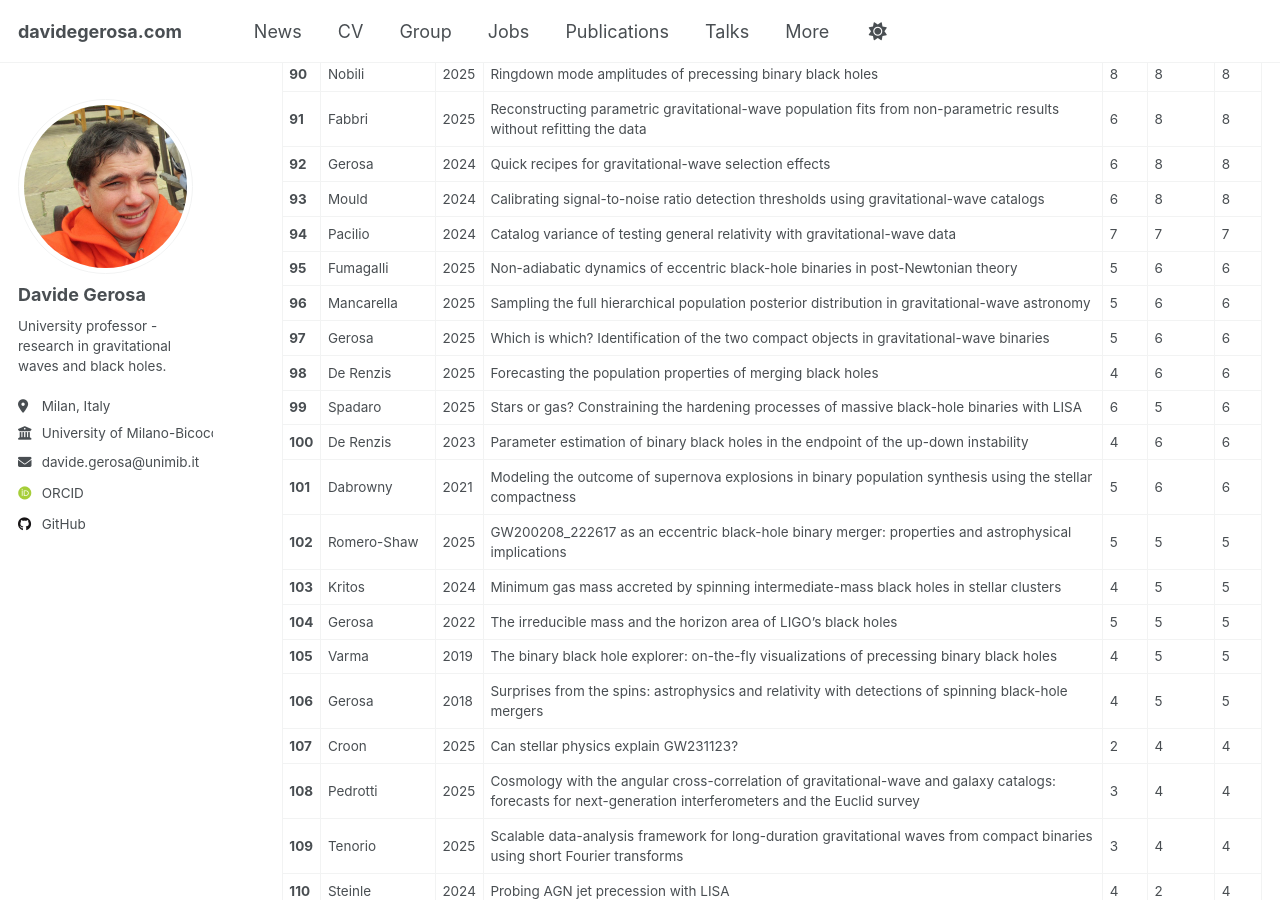
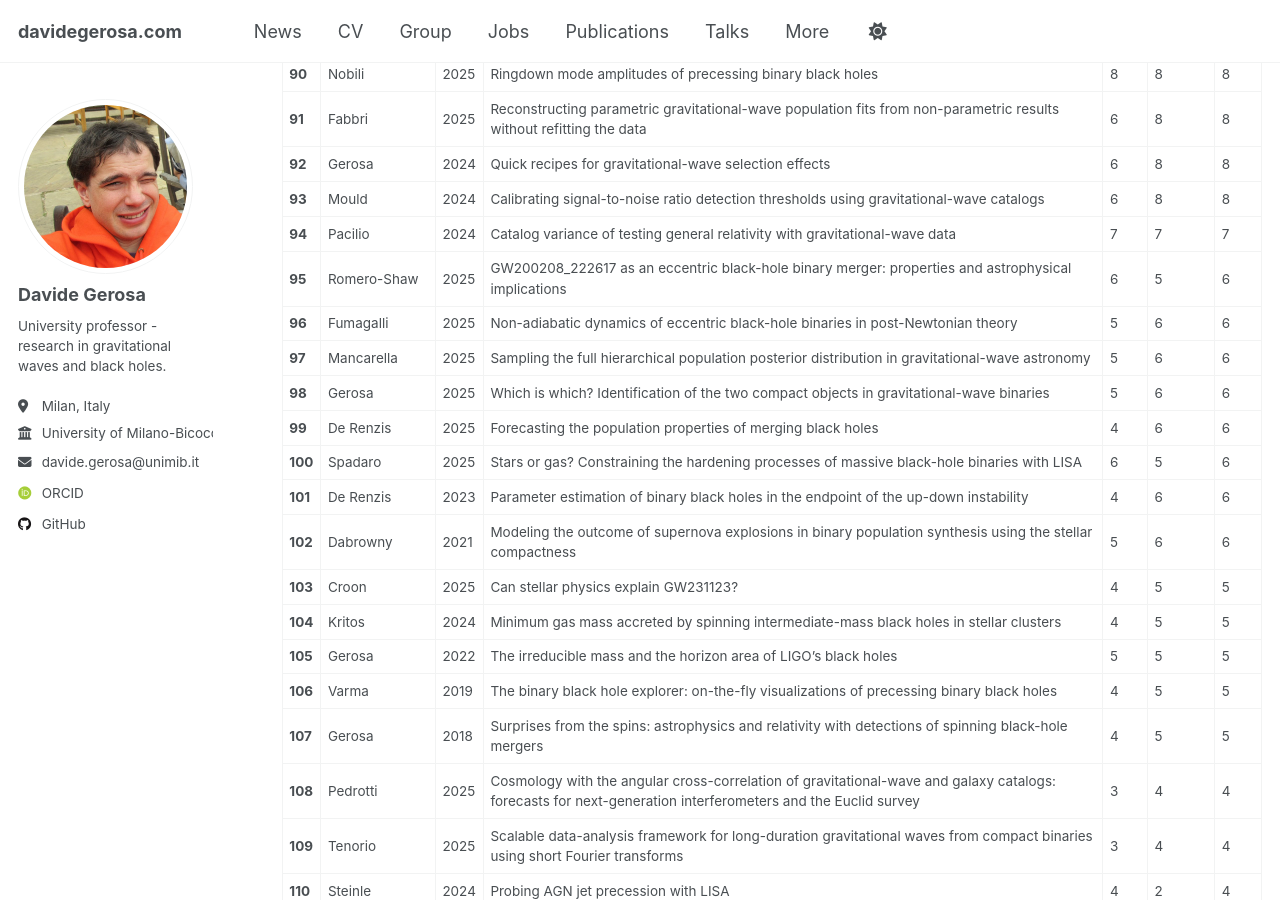
Before and after one commit to dgerosa/website, a Jekyll site: the page built from _pages/citations.md, in a window 1280 px wide and 900 px high, scrolled down 4112 px. Built offline with Jekyll 4.4.1, drawn with Linux system fonts in a browser that asks for light colours; some web fonts are replaced; some of the changed text lies outside the part shown.

Commit message:
Website update from workflow

```diff
--- a/_pages/_citations.md
+++ b/_pages/_citations.md
@@ -61,9 +61,9 @@
 | **50** | Trifiro' | 2016 | Distinguishing black-hole spin-orbit resonances by their gravitational wave signatures. II: Full parameter estimation | 35 | 41 | 41 |
 | **51** | Tso | 2019 | Optimizing LIGO with LISA forewarnings to improve black-hole spectroscopy | 36 | 40 | 40 |
 | **52** | Gerosa | 2020 | Gravitational-wave selection effects using neural-network classifiers | 33 | 38 | 38 |
-| **53** | Lodato | 2013 | Black hole mergers: do gas discs lead to spin alignment? | 37 | 37 | 37 |
-| **54** | Gangardt | 2024 | pAGN: the one-stop solution for AGN disc modeling | 32 | 33 | 33 |
-| **55** | Santini | 2023 | Black-hole mergers in disk-like environments could explain the observed $$q-\chi_\mathrm{eff}$$ correlation | 33 | 33 | 33 |
+| **53** | Lodato | 2013 | Black hole mergers: do gas discs lead to spin alignment? | 38 | 37 | 38 |
+| **54** | Santini | 2023 | Black-hole mergers in disk-like environments could explain the observed $$q-\chi_\mathrm{eff}$$ correlation | 33 | 34 | 34 |
+| **55** | Gangardt | 2024 | pAGN: the one-stop solution for AGN disc modeling | 32 | 33 | 33 |
 | **56** | Rosca-Mead | 2020 | Core collapse in massive scalar-tensor gravity | 27 | 33 | 33 |
 | **57** | Gerosa | 2021 | High mass but low spin: an exclusion region to rule out hierarchical black-hole mergers as a mechanism to populate the pair-instability mass gap | 28 | 30 | 30 |
 | **58** | Wong | 2019 | Machine-learning interpolation of population-synthesis simulations to interpret gravitational-wave observations: a case study | 25 | 30 | 30 |
@@ -103,19 +103,19 @@
 | **92** | Gerosa | 2024 | Quick recipes for gravitational-wave selection effects | 6 | 8 | 8 |
 | **93** | Mould | 2024 | Calibrating signal-to-noise ratio detection thresholds using gravitational-wave catalogs | 6 | 8 | 8 |
 | **94** | Pacilio | 2024 | Catalog variance of testing general relativity with gravitational-wave data | 7 | 7 | 7 |
-| **95** | Fumagalli | 2025 | Non-adiabatic dynamics of eccentric black-hole binaries in post-Newtonian theory | 5 | 6 | 6 |
-| **96** | Mancarella | 2025 | Sampling the full hierarchical population posterior distribution in gravitational-wave astronomy | 5 | 6 | 6 |
-| **97** | Gerosa | 2025 | Which is which? Identification of the two compact objects in gravitational-wave binaries | 5 | 6 | 6 |
-| **98** | De Renzis | 2025 | Forecasting the population properties of merging black holes | 4 | 6 | 6 |
-| **99** | Spadaro | 2025 | Stars or gas? Constraining the hardening processes of massive black-hole binaries with LISA | 6 | 5 | 6 |
-| **100** | De Renzis | 2023 | Parameter estimation of binary black holes in the endpoint of the up-down instability | 4 | 6 | 6 |
-| **101** | Dabrowny | 2021 | Modeling the outcome of supernova explosions in binary population synthesis using the stellar compactness | 5 | 6 | 6 |
-| **102** | Romero-Shaw | 2025 | GW200208_222617 as an eccentric black-hole binary merger: properties and astrophysical implications | 5 | 5 | 5 |
-| **103** | Kritos | 2024 | Minimum gas mass accreted by spinning intermediate-mass black holes in stellar clusters | 4 | 5 | 5 |
-| **104** | Gerosa | 2022 | The irreducible mass and the horizon area of LIGO's black holes | 5 | 5 | 5 |
-| **105** | Varma | 2019 | The binary black hole explorer: on-the-fly visualizations of precessing binary black holes | 4 | 5 | 5 |
-| **106** | Gerosa | 2018 | Surprises from the spins: astrophysics and relativity with detections of spinning black-hole mergers | 4 | 5 | 5 |
-| **107** | Croon | 2025 | Can stellar physics explain GW231123? | 2 | 4 | 4 |
+| **95** | Romero-Shaw | 2025 | GW200208_222617 as an eccentric black-hole binary merger: properties and astrophysical implications | 6 | 5 | 6 |
+| **96** | Fumagalli | 2025 | Non-adiabatic dynamics of eccentric black-hole binaries in post-Newtonian theory | 5 | 6 | 6 |
+| **97** | Mancarella | 2025 | Sampling the full hierarchical population posterior distribution in gravitational-wave astronomy | 5 | 6 | 6 |
+| **98** | Gerosa | 2025 | Which is which? Identification of the two compact objects in gravitational-wave binaries | 5 | 6 | 6 |
+| **99** | De Renzis | 2025 | Forecasting the population properties of merging black holes | 4 | 6 | 6 |
+| **100** | Spadaro | 2025 | Stars or gas? Constraining the hardening processes of massive black-hole binaries with LISA | 6 | 5 | 6 |
+| **101** | De Renzis | 2023 | Parameter estimation of binary black holes in the endpoint of the up-down instability | 4 | 6 | 6 |
+| **102** | Dabrowny | 2021 | Modeling the outcome of supernova explosions in binary population synthesis using the stellar compactness | 5 | 6 | 6 |
+| **103** | Croon | 2025 | Can stellar physics explain GW231123? | 4 | 5 | 5 |
+| **104** | Kritos | 2024 | Minimum gas mass accreted by spinning intermediate-mass black holes in stellar clusters | 4 | 5 | 5 |
+| **105** | Gerosa | 2022 | The irreducible mass and the horizon area of LIGO's black holes | 5 | 5 | 5 |
+| **106** | Varma | 2019 | The binary black hole explorer: on-the-fly visualizations of precessing binary black holes | 4 | 5 | 5 |
+| **107** | Gerosa | 2018 | Surprises from the spins: astrophysics and relativity with detections of spinning black-hole mergers | 4 | 5 | 5 |
 | **108** | Pedrotti | 2025 | Cosmology with the angular cross-correlation of gravitational-wave and galaxy catalogs: forecasts for next-generation interferometers and the Euclid survey | 3 | 4 | 4 |
 | **109** | Tenorio | 2025 | Scalable data-analysis framework for long-duration gravitational waves from compact binaries using short Fourier transforms | 3 | 4 | 4 |
 | **110** | Steinle | 2024 | Probing AGN jet precession with LISA | 4 | 2 | 4 |
```
Also changed, not shown: other parts of _pages/_citations.md (+14 -14 lines), _pages/_group.md (+1 -1 lines), _pages/_publications.md (+1 -1 lines), _pages/_talks.md (+1 -1 lines).
